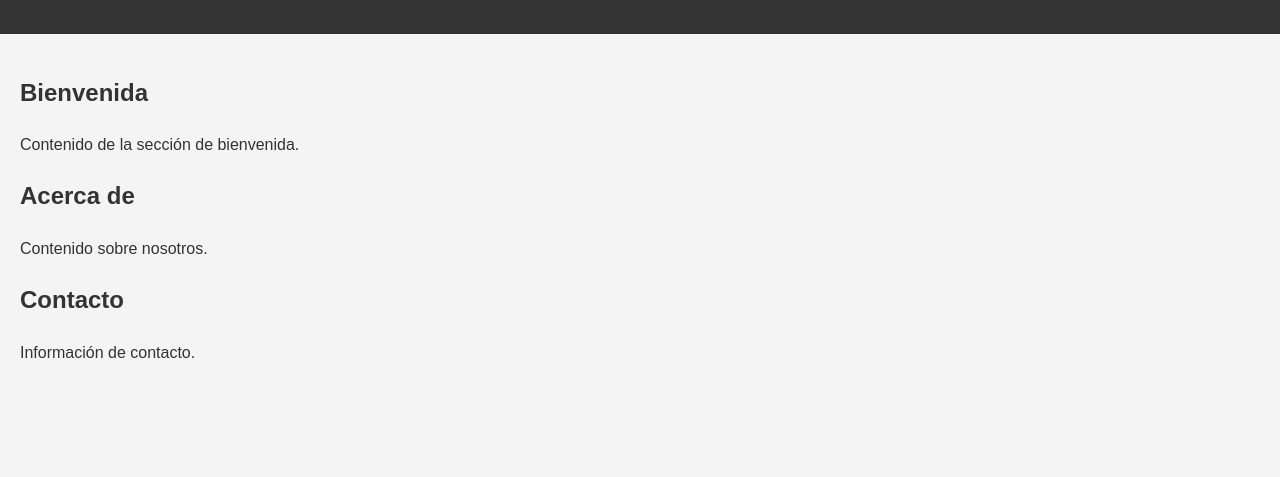
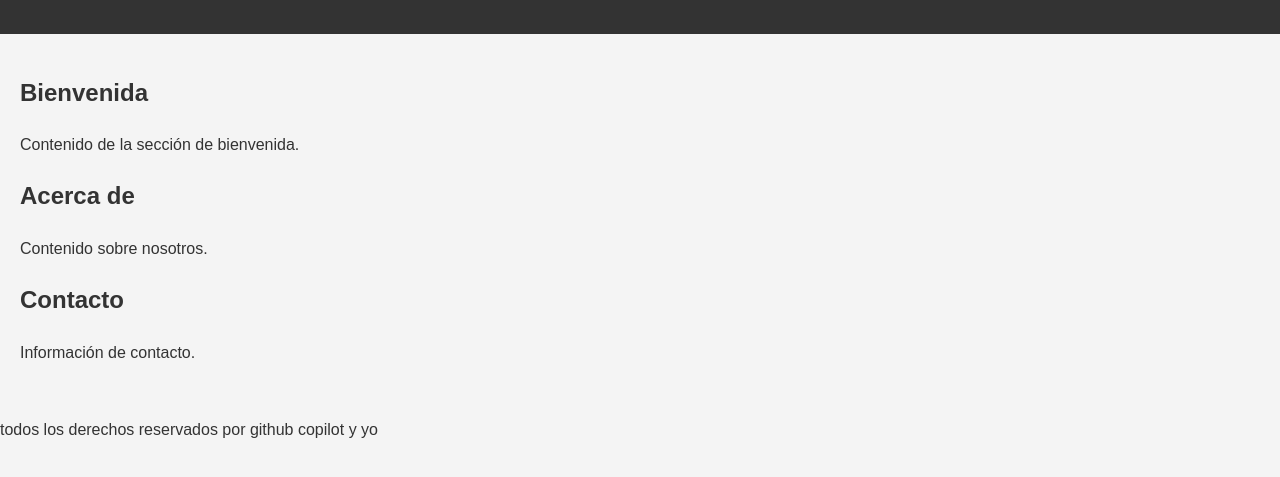
Before and after one commit to dcarlosps28/devportfolio, a plain HTML site: page index.html in a window 1280 px wide. Shown: the part 107-584 px from the top of the page. Drawn offline with Linux system fonts and the light colour scheme; a script that the page names is missing.

Commit message:
Update index.html

```diff
--- a/index.html
+++ b/index.html
@@ -38,6 +38,7 @@
     </main>
 
     <footer>
+        <p>todos los derechos reservados por github copilot y yo</p>
     </footer>
 
     <script src="script.js"></script>
```
